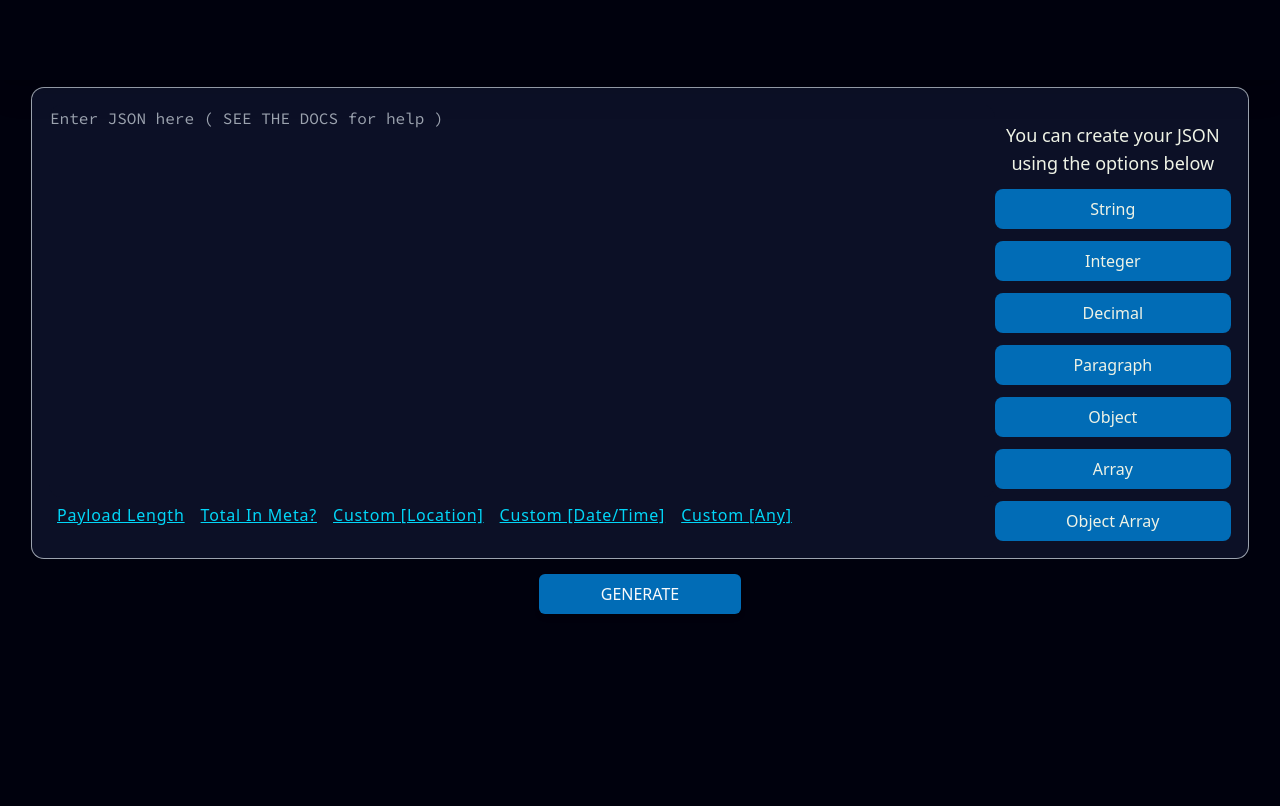
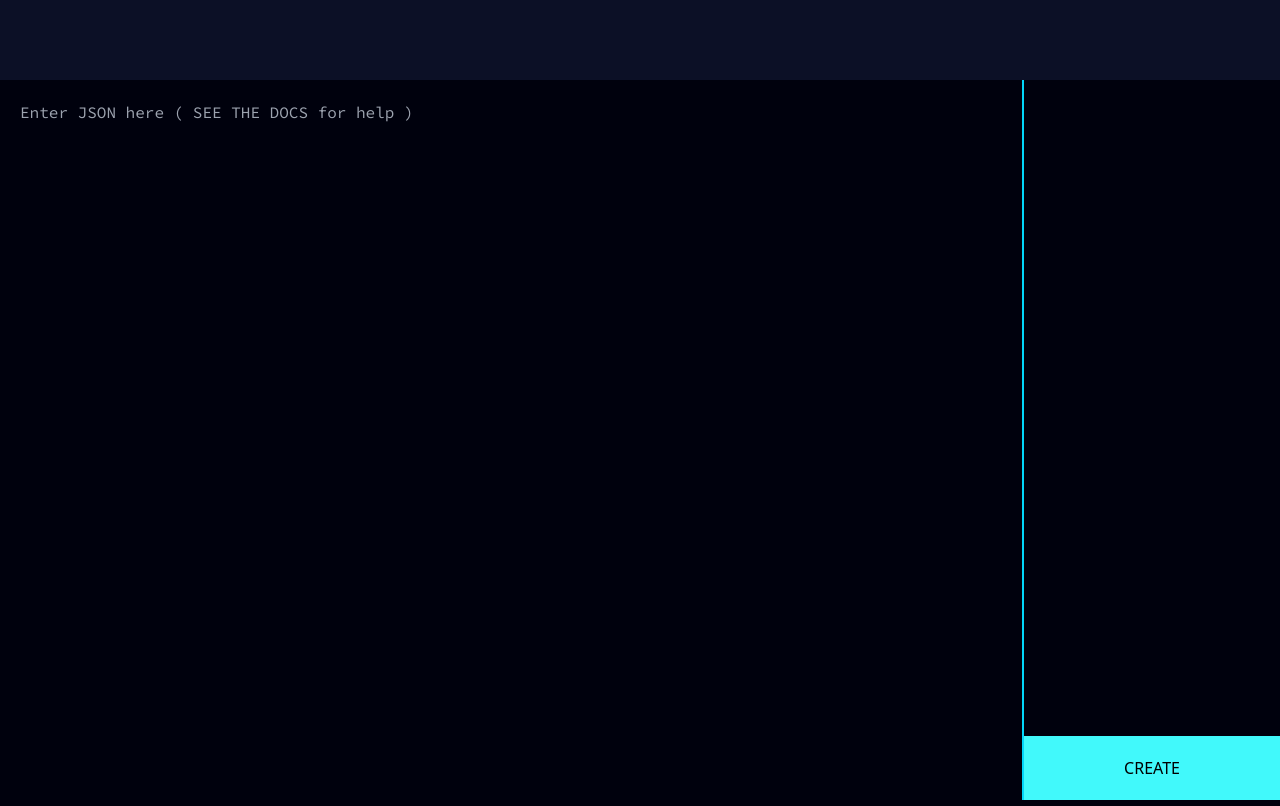
Before and after one commit to RaheedFarooq/customendpoints_web, a React (Create React App) app: page / in a window 1280 px wide. Built offline with nearby package versions, Linux system fonts and the light colour scheme.

Commit message:
Experimenting different layouts

```diff
--- a/src/App.js
+++ b/src/App.js
@@ -11,15 +11,35 @@ import Button from "./common/Button";
 
 function App() {
   return (
-    // <div className="flex flex-col h-screen justify-between">
-    <div className="grid grid-cols-1 grid-rows-10 w-screen h-screen justify-between">
-      <Header />
+    <BrowserRouter>
+      <Switch>
+        <Route exact path="/">
+          <div className="main absolute inset-0	bg-prefered-black">
+            <div className="h-10p bg-prefered-dark"></div>
 
-      <Home />
+            <div className="code-area h-90p ">
+              <textarea
+                className="textarea bg-prefered-black"
+                placeholder="Enter JSON here ( SEE THE DOCS for help )"
+              />
+            </div>
+            <button type="button" className="submit-button">
+              CREATE
+            </button>
+          </div>
+        </Route>
 
-      {/* <Docs /> */}
-      {/* <Footer /> */}
-    </div>
+        <Route exact path="/v2">
+          {/* <div className="flex flex-col h-screen justify-between"> */}
+          <div className="grid grid-cols-1 grid-rows-10 w-screen h-screen justify-between">
+            <Header />
+            <Home />
+            {/* <Docs /> */}
+            {/* <Footer /> */}
+          </div>
+        </Route>
+      </Switch>
+    </BrowserRouter>
   );
 }
 
--- a/src/App.scss
+++ b/src/App.scss
@@ -12,6 +12,14 @@ body{
     @apply text-4xl font-bold text-gray-800 text-center;
   }
 }
+// ************************
+.submit-button{
+  @apply bg-prefered-neon w-full lg:w-1/5 h-16 absolute bottom-0 md:right-0 ;
+  @apply focus:outline-none;
+}
+
+
+// ************************
 
 @media only screen and (max-width: 600px) {
   .home{
--- a/src/components/home/styles.scss
+++ b/src/components/home/styles.scss
@@ -1,5 +1,5 @@
 .home{
-    @apply bg-gray-200 flex flex-col items-center px-2 lg:px-8 lg:py-2 bg-prefered-black;
+    @apply bg-gray-200 flex flex-col items-center px-2 lg:px-8 lg:py-2 bg-prefered-black h-full;
     // min-height: 90vh;
 
 p{
@@ -35,3 +35,11 @@ textarea{
 }
 
 }
+
+.textarea{
+    font-weight: 400;
+    @apply border-b-2 lg:border-b-0 lg:border-r-2 border-prefered-light p-5 text-prefered-neon focus:outline-none;
+    @apply resize-none w-full lg:w-4/5 h-4/6 lg:h-full;
+    @apply text-sm md:text-base;
+    font-family: 'Source Code Pro', monospace;
+}
--- a/tailwind.config.js
+++ b/tailwind.config.js
@@ -11,8 +11,8 @@ module.exports = {
           shade1: '#3D8CC2',
           shade2: '#016CB6',
           shade3: '#014E83',
-          dark: '#002036',
-          black: '#112736'
+          dark: '#0C1026',
+          black: '#00010D'
         },
       },
       height: {
```
